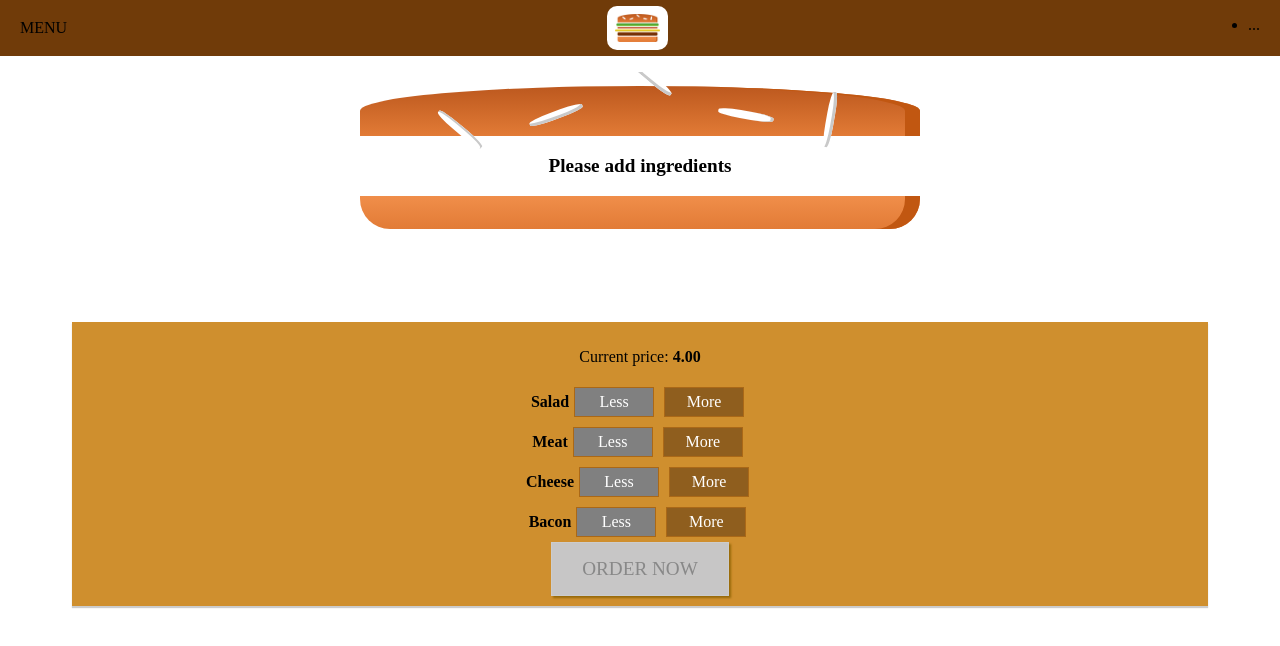
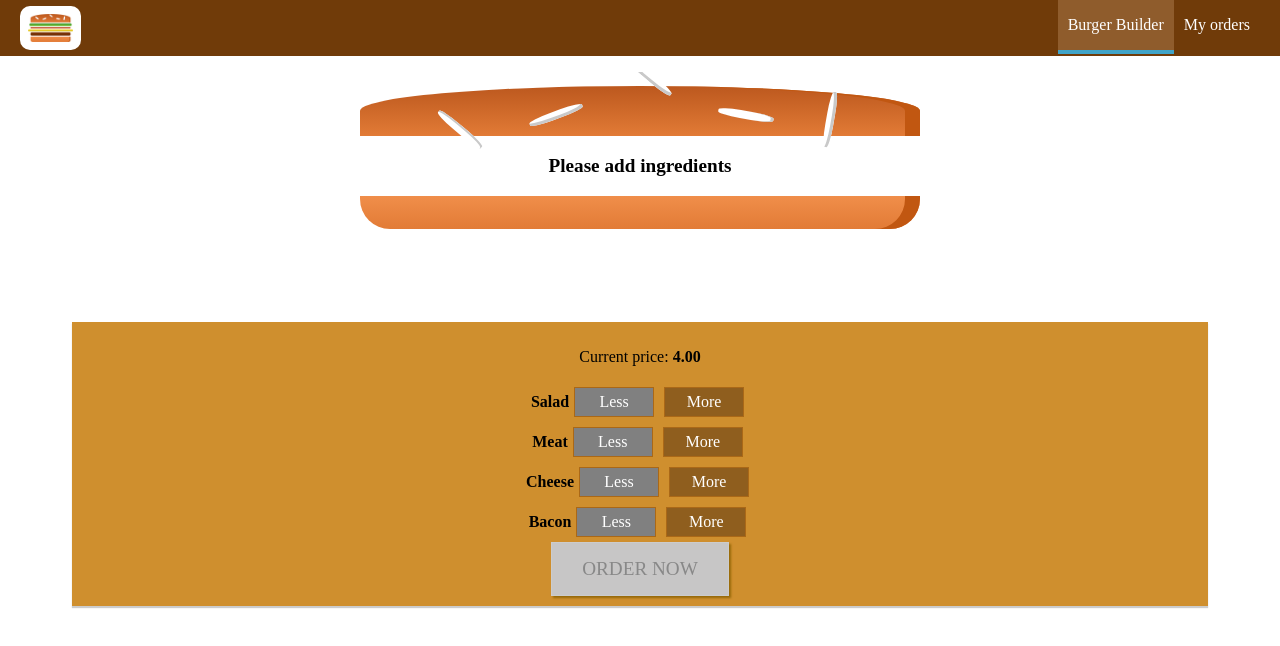
Before and after one commit to demente/burger-builder, a React (Create React App) app: page / in a window 1280 px wide. Shown: the top 646 px of the page. Built offline with nearby package versions, Linux system fonts and the light colour scheme; a web font is replaced by a local one.

Commit message:
add side drawer

```diff
--- a/src/components/Layout/Layout.js
+++ b/src/components/Layout/Layout.js
@@ -1,14 +1,34 @@
-import React from 'react';
+import React, { Component } from 'react';
 import Toolbar from '../Navigation/Toolbar/Toolbar'
 import classes from './Layout.module.css';
+import SideDrawer from '../Navigation/SideDrawer/SideDrawer';
 
-const layout = (props) => (
-    <>
-    <Toolbar/>
-    <main className={classes.Content}>
-        {props.children}
-    </main>
-    </>
-);
+class Layout extends Component {
+    state = {
+        showSideDrawer: false
+    }
 
-export default layout;
+    sideDrawerClosedHandler = () => {
+        this.setState({ showSideDrawer: false })
+    }
+
+    showDrawerOpenHandler = () => {
+        this.setState({ showSideDrawer: true })
+    }
+
+    render() {
+        return (
+            <>
+                <SideDrawer
+                    closed={this.sideDrawerClosedHandler}
+                    show={this.state.showSideDrawer} />
+                <Toolbar showDrawerOpenHandler={this.showDrawerOpenHandler} />
+                <main className={classes.Content}>
+                    {this.props.children}
+                </main>
+            </>
+        );
+    }
+}
+
+export default Layout;
--- a/src/components/Logo/Logo.module.css
+++ b/src/components/Logo/Logo.module.css
@@ -1,7 +1,7 @@
 .Logo {
     background-color: white;
     padding: 8px;
-    height: 80%;
+    height: 100%;
     box-sizing: border-box;
     border-radius: 10px;
 }
--- /dev/null
+++ b/src/components/Navigation/NavigationItems/NavigationItems.js
@@ -0,0 +1,11 @@
+import React from 'react';
+import classes from './NavigationItems.module.css';
+
+const navigationItems = () => (
+<ul className={classes.NavigationItems}>
+    <li><a href="/" className={classes.active}>Burger Builder</a></li>
+    <li><a href="/">My orders</a></li>
+</ul>
+);
+
+export default navigationItems;
--- /dev/null
+++ b/src/components/Navigation/NavigationItems/NavigationItems.module.css
@@ -0,0 +1,66 @@
+.NavigationItems {
+    margin: 0;
+    padding: 0;
+    list-style: none;
+    display: flex;
+    align-items: center;
+    flex-flow: column;
+}
+
+.NavigationItems li {
+    margin: 10px 0;
+    box-sizing: border-box;
+    display: block;
+    width: 100%;
+    align-items: center;
+}
+
+.NavigationItems li a {
+    color: #8F5C2C;
+    text-decoration: none;
+    width: 100%;
+    box-sizing: border-box;
+    display: block;
+}
+
+
+.NavigationItems li a:hover,
+.NavigationItems li a:active,
+.NavigationItems li a.active  {
+    color: #40A4C8;
+}
+
+@media (min-width: 500px) {
+    .NavigationItems {
+        margin: 0;
+        padding: 0;
+        list-style: none;
+        display: flex;
+        align-items: center;
+        flex-flow: row;
+    }
+
+    .NavigationItems li {
+        margin: 0;
+        display: flex;
+        height: 100%;
+        width: auto;
+        align-items: center;
+    }
+
+    .NavigationItems li a {
+        color: white;
+        height: 100%;
+        padding: 16px 10px;
+        border-bottom: 4px solid transparent;
+    }
+
+
+    .NavigationItems li a:hover,
+    .NavigationItems li a:active,
+    .NavigationItems li a.active  {
+        background-color: #8F5C2C;
+        border-bottom: 4px solid #40A4C8;
+        color: white;
+    }
+}
--- /dev/null
+++ b/src/components/Navigation/SideDrawer/DrawerToggle/DrawerToggle.js
@@ -0,0 +1,13 @@
+import React from 'react';
+import classes from './DrawerToggle.module.css';
+
+const drawerToggle = (props) => (
+    <div className={classes.DrawerToggle}
+     onClick={props.clicked}>
+     <div></div>
+     <div></div>
+     <div></div>
+     </div>
+);
+
+export default drawerToggle;
--- /dev/null
+++ b/src/components/Navigation/SideDrawer/DrawerToggle/DrawerToggle.module.css
@@ -0,0 +1,23 @@
+.DrawerToggle {
+    width: 40px;
+    height: 100%;
+    display: flex;
+    flex-flow: column;
+    justify-content: space-around;
+    align-items: center;
+    padding: 10px 0;
+    box-sizing: border-box;
+    cursor: pointer;
+}
+
+.DrawerToggle div {
+    width: 90%;
+    height: 3px;
+    background-color: white;
+}
+
+@media (min-width: 500px) {
+    .DrawerToggle {
+        display: none;
+    }
+}
--- /dev/null
+++ b/src/components/Navigation/SideDrawer/SideDrawer.js
@@ -0,0 +1,25 @@
+import React from 'react';
+import Logo from '../../Logo/Logo';
+import NavigationItems from '../NavigationItems/NavigationItems';
+import classes from './SideDrawer.module.css';
+import Backdrop from '../../UI/Backdrop/Backdrop';
+
+const sideDrawer = (props) => {
+    let attachedClasses = [classes.SideDrawer, classes.Close];
+    if(props.show){
+        attachedClasses = [classes.SideDrawer, classes.Open];
+    }
+    return (
+        <>
+            <Backdrop show={props.show} clicked={props.closed} />
+            <div className={attachedClasses.join(' ')}>
+                <div className={classes.Logo}><Logo /></div>
+                <nav>
+                    <NavigationItems />
+                </nav>
+            </div>
+        </>
+    );
+};
+
+export default sideDrawer;
--- /dev/null
+++ b/src/components/Navigation/SideDrawer/SideDrawer.module.css
@@ -0,0 +1,32 @@
+.SideDrawer {
+    position: fixed;
+    width: 200px;
+    max-width: 70%;
+    height: 100%;
+    left: 0;
+    top: 0;
+    z-index: 200;
+    background-color: white;
+    padding: 32px 16px;
+    box-sizing: border-box;
+    transition: transform 0.3s ease-out;
+}
+
+@media (min-width: 500px) {
+    .SideDrawer {
+        display: none;
+    }
+}
+
+.Open {
+transform: translateX(0);
+}
+
+.Close {
+transform: translateX(-100%);
+}
+
+.Logo {
+    height: 11%;
+    margin-bottom: 30px;
+}
--- a/src/components/Navigation/Toolbar/Toolbar.js
+++ b/src/components/Navigation/Toolbar/Toolbar.js
@@ -1,15 +1,15 @@
 import React from 'react';
 import classes from './Toolbar.module.css';
 import Logo from '../../Logo/Logo';
+import NavigationItems from '../../Navigation/NavigationItems/NavigationItems';
+import DrawerToggle from '../SideDrawer/DrawerToggle/DrawerToggle';
 
 const toolbar = (props) => (
     <header className={classes.Toolbar}>
-        <div>MENU</div>
-        <Logo/>
-        <nav>
-            <ul>
-                <li>...</li>
-            </ul>
+        <DrawerToggle clicked={props.showDrawerOpenHandler}/>
+        <div className={classes.Logo}> <Logo /></div>
+        <nav className={classes.DesktopOnly}>
+            <NavigationItems />
         </nav>
     </header>
 );
--- a/src/components/Navigation/Toolbar/Toolbar.module.css
+++ b/src/components/Navigation/Toolbar/Toolbar.module.css
@@ -16,3 +16,14 @@
 .Toolbar nav {
     height: 100%;
 }
+
+.Logo {
+    height: 80%;
+}
+
+
+@media (max-width: 499px) {
+    .DesktopOnly {
+        display: none;
+    }
+}
```
